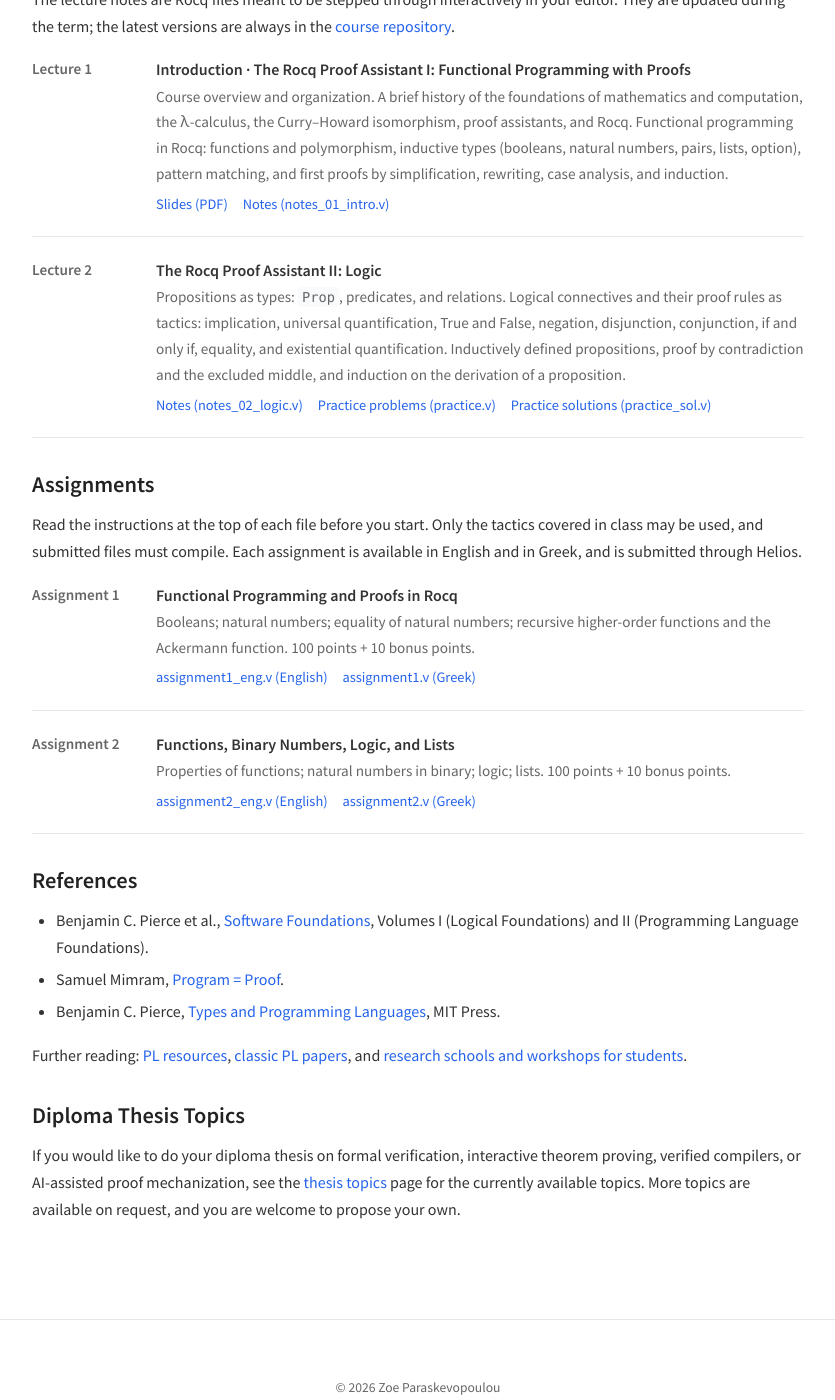
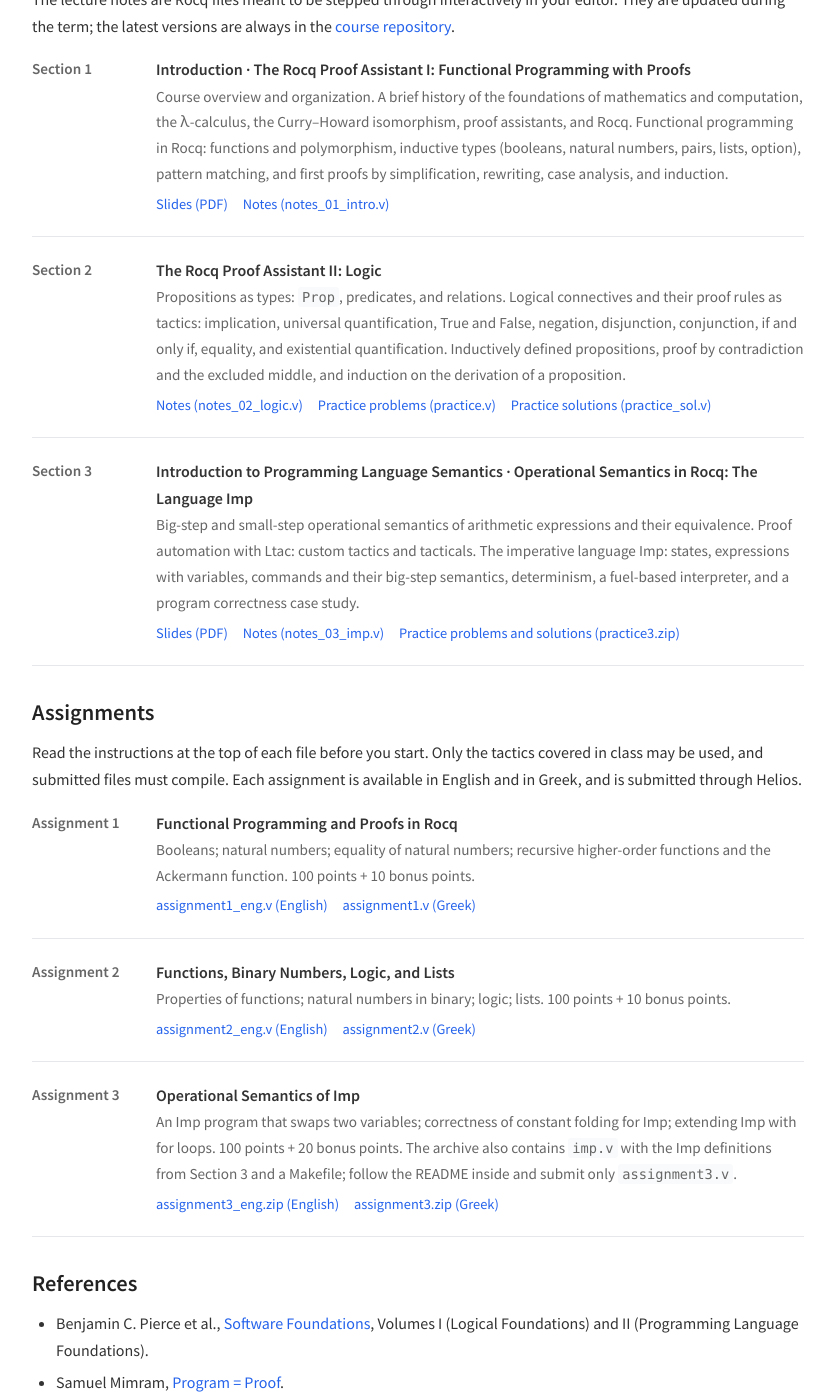
Before and after one commit to zoep/zoep.github.io, a Jekyll site: the page built from courses/pl2.md, in a window 1280 px wide and 1400 px high, scrolled down 819 px. Shown: the whole window, without its empty margins (222-1057 px from the left). Built offline with Jekyll 4.4.1, drawn with Linux system fonts in a browser that asks for light colours; some of the changed text lies outside the part shown.

Commit message:
Add new lecture

```diff
--- a/courses/pl2.md
+++ b/courses/pl2.md
@@ -50,14 +50,14 @@
   <dd>The Rocq Prover (version 9.0 or later) and an editor with Rocq support. See the installation instructions in <a href="https://github.com/zoep/PL2/blob/main/INSTALL.md">Greek</a> or <a href="https://github.com/zoep/PL2/blob/main/INSTALL-eng.md">English</a>.</dd>
 </dl>
 
-## Lectures
+## Sections
 
 The lecture notes are Rocq files meant to be stepped through interactively in
 your editor. They are updated during the term; the latest versions are always in
 the [course repository](https://github.com/zoep/PL2/tree/main/lectures/Rocq).
 
 <div class="syllabus-entry">
-  <div class="entry-label">Lecture 1</div>
+  <div class="entry-label">Section 1</div>
   <div class="entry-body">
     <div class="entry-title">Introduction &middot; The Rocq Proof Assistant I: Functional Programming with Proofs</div>
     <div class="entry-desc">Course overview and organization. A brief history of the foundations of mathematics and computation, the λ-calculus, the Curry–Howard isomorphism, proof assistants, and Rocq. Functional programming in Rocq: functions and polymorphism, inductive types (booleans, natural numbers, pairs, lists, option), pattern matching, and first proofs by simplification, rewriting, case analysis, and induction.</div>
@@ -69,7 +69,7 @@
 </div>
 
 <div class="syllabus-entry">
-  <div class="entry-label">Lecture 2</div>
+  <div class="entry-label">Section 2</div>
   <div class="entry-body">
     <div class="entry-title">The Rocq Proof Assistant II: Logic</div>
     <div class="entry-desc">Propositions as types: <code>Prop</code>, predicates, and relations. Logical connectives and their proof rules as tactics: implication, universal quantification, True and False, negation, disjunction, conjunction, if and only if, equality, and existential quantification. Inductively defined propositions, proof by contradiction and the excluded middle, and induction on the derivation of a proposition.</div>
@@ -77,6 +77,19 @@
       <a href="https://github.com/zoep/PL2/blob/main/lectures/Rocq/notes_02_logic.v">Notes (notes_02_logic.v)</a>
       <a href="{{ '/assets/courses/pl2/practice/02/practice.v' | relative_url }}">Practice problems (practice.v)</a>
       <a href="{{ '/assets/courses/pl2/practice/02/practice_sol.v' | relative_url }}">Practice solutions (practice_sol.v)</a>
+    </div>
+  </div>
+</div>
+
+<div class="syllabus-entry">
+  <div class="entry-label">Section 3</div>
+  <div class="entry-body">
+    <div class="entry-title">Introduction to Programming Language Semantics &middot; Operational Semantics in Rocq: The Language Imp</div>
+    <div class="entry-desc">Big-step and small-step operational semantics of arithmetic expressions and their equivalence. Proof automation with Ltac: custom tactics and tacticals. The imperative language Imp: states, expressions with variables, commands and their big-step semantics, determinism, a fuel-based interpreter, and a program correctness case study.</div>
+    <div class="entry-links">
+      <a href="{{ '/assets/courses/pl2/slides/03-semantics.pdf' | relative_url }}">Slides (PDF)</a>
+      <a href="https://github.com/zoep/PL2/blob/main/lectures/Rocq/notes_03_imp.v">Notes (notes_03_imp.v)</a>
+      <a href="{{ '/assets/courses/pl2/practice/03/practice3.zip' | relative_url }}">Practice problems and solutions (practice3.zip)</a>
     </div>
   </div>
 </div>
@@ -111,6 +124,18 @@
   </div>
 </div>
 
+<div class="syllabus-entry">
+  <div class="entry-label">Assignment 3</div>
+  <div class="entry-body">
+    <div class="entry-title">Operational Semantics of Imp</div>
+    <div class="entry-desc">An Imp program that swaps two variables; correctness of constant folding for Imp; extending Imp with for loops. 100 points + 20 bonus points. The archive also contains <code>imp.v</code> with the Imp definitions from Section 3 and a Makefile; follow the README inside and submit only <code>assignment3.v</code>.</div>
+    <div class="entry-links">
+      <a href="{{ '/assets/courses/pl2/assignments/03/assignment3_eng.zip' | relative_url }}">assignment3_eng.zip (English)</a>
+      <a href="{{ '/assets/courses/pl2/assignments/03/assignment3.zip' | relative_url }}">assignment3.zip (Greek)</a>
+    </div>
+  </div>
+</div>
+
 ## References
 
 - Benjamin C. Pierce et al., [Software Foundations](https://softwarefoundations.cis.upenn.edu/), Volumes I (Logical Foundations) and II (Programming Language Foundations).
```
Also changed, not shown: other parts of courses/pl2.md (+2 -2 lines), 6 other files.
